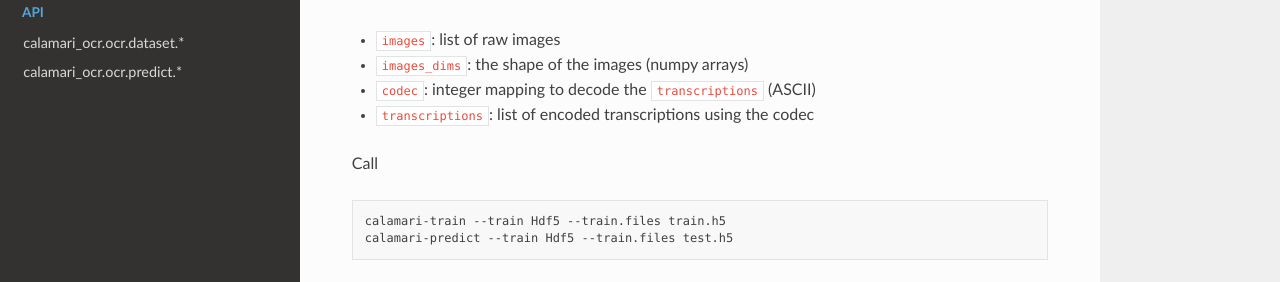
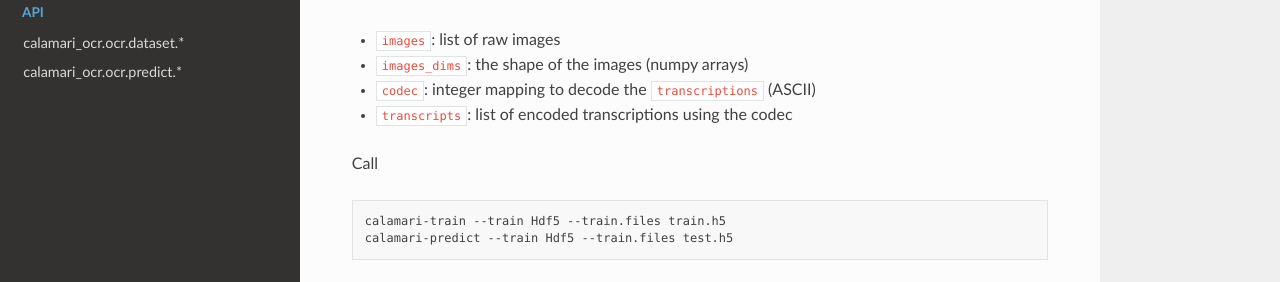
Before and after one commit to Calamari-OCR/calamari, a Sphinx documentation site: the page built from docs/source/doc.dataset-formats.rst, in a window 1280 px wide and 900 px high, scrolled down 1766 px. Shown: the part 451-733 px from the top of the window. Built offline with Sphinx 7.4.7 and the Read the Docs theme 2.0.0, drawn with Linux system fonts in a browser that asks for light colours.

Commit message:
Update doc.dataset-formats.rst
Correct name of datasets in h5

```diff
--- a/docs/source/doc.dataset-formats.rst
+++ b/docs/source/doc.dataset-formats.rst
@@ -108,7 +108,7 @@ The content of a `h5`-file is:
 * ``images``: list of raw images
 * ``images_dims``: the shape of the images (numpy arrays)
 * ``codec``: integer mapping to decode the ``transcriptions`` (ASCII)
-* ``transcriptions``: list of encoded transcriptions using the codec
+* ``transcripts``: list of encoded transcriptions using the codec
 
 Call
 
```
